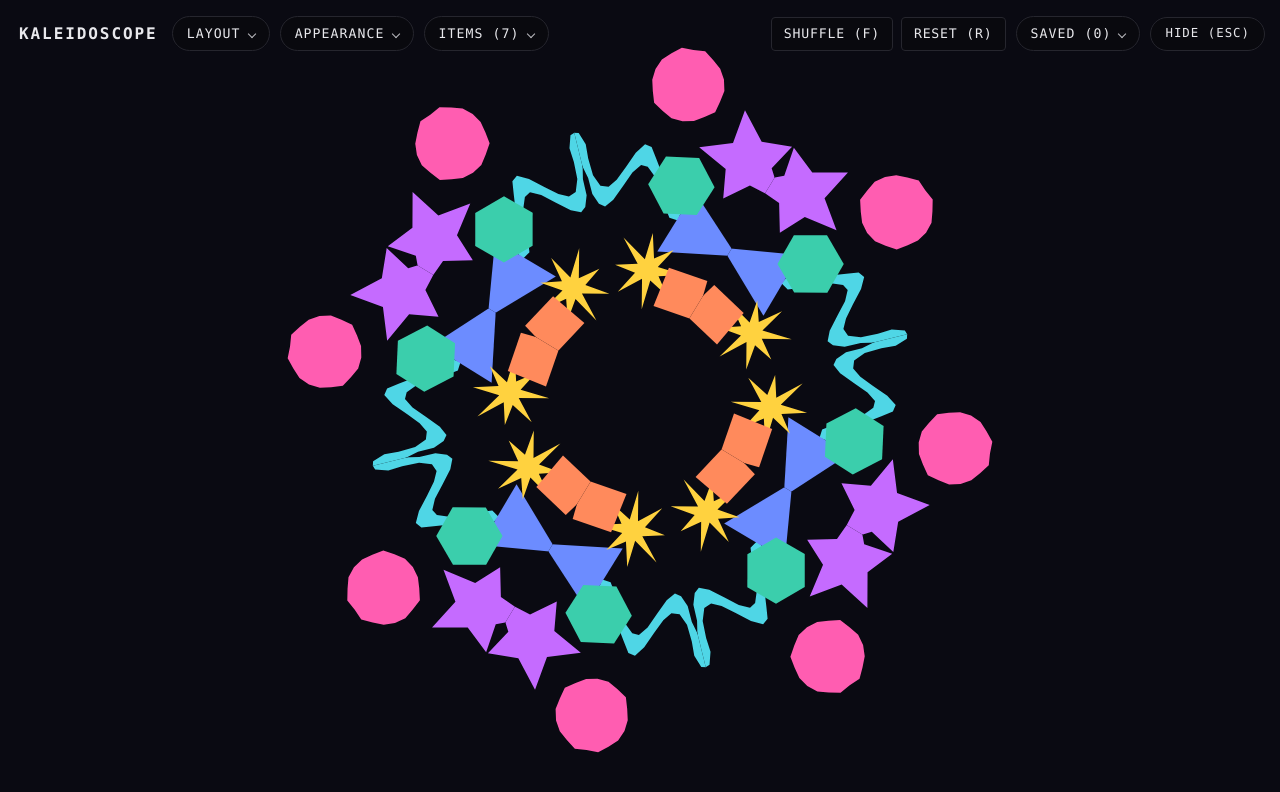
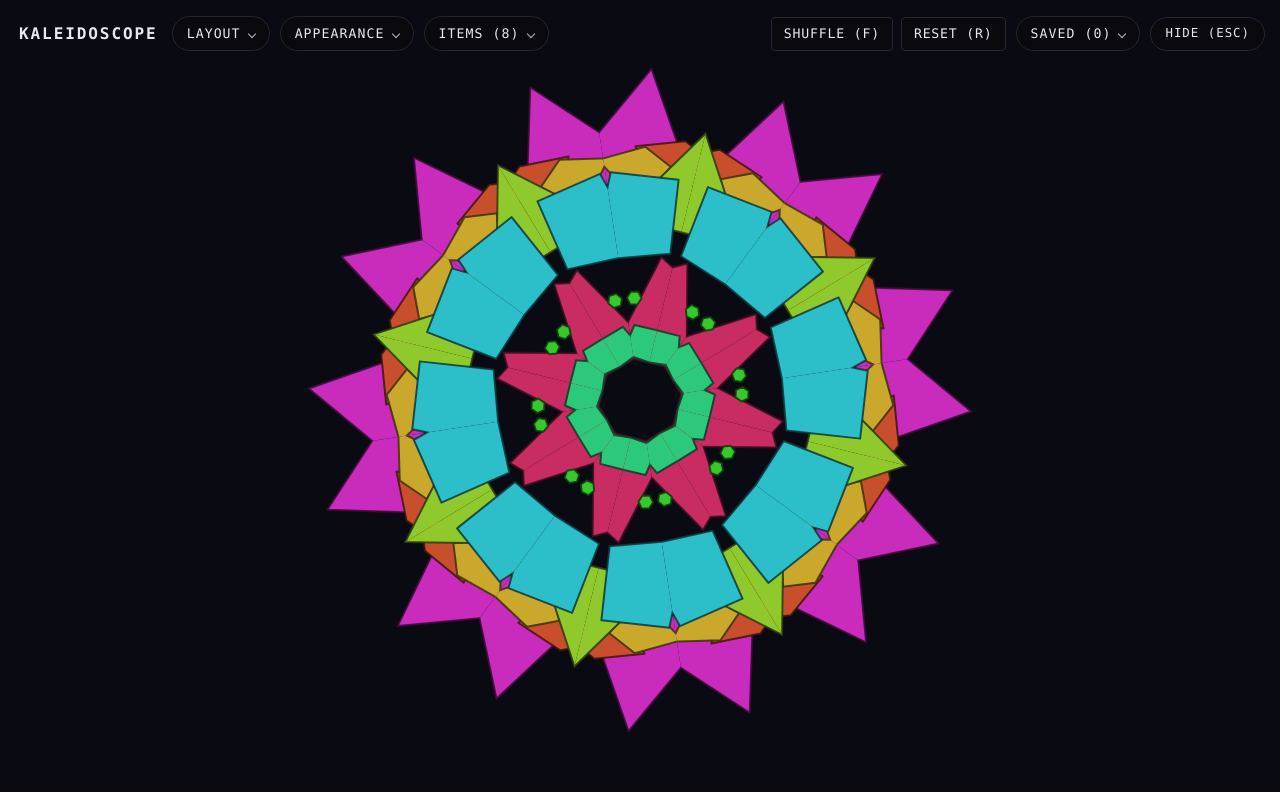
Before and after one commit to tjheffner/heffdotdev, a SvelteKit app: page /playground/kaleidoscope in a window 1280 px wide. Shown: the top 792 px of the page. Built offline with nearby package versions, Linux system fonts and the light colour scheme.

Commit message:
update defaults

```diff
--- a/src/routes/(main)/about/+page.svelte
+++ b/src/routes/(main)/about/+page.svelte
@@ -32,7 +32,7 @@
       <p>
         it is built with <a href="https://svelte.dev/docs/kit/introduction" target="_blank">sveltekit</a>.
         the codebase is <a href="https://github.com/tjheffner/heffdotdev">public on github</a> and hosted via netlify.
-      <a href="/heffdotdev-technical-details">this post</a> explains more about the tools I chose and why.</p>
+      <a href="/heffdotdev-technical-details">this post</a> (and later, <a href="/2025-site-updates">this one</a>) explains more about the tools I chose and why.</p>
     </Details>
 
     <Details title="contact" linked>
--- a/src/routes/(nowrapper)/playground/kaleidoscope/+page.svelte
+++ b/src/routes/(nowrapper)/playground/kaleidoscope/+page.svelte
@@ -50,13 +50,14 @@
 
   // A hand-tuned starting bouquet, so the default scene reads well immediately.
   const DEFAULT_ITEMS: KaleItem[] = [
-    { shape: 'star', u: 0.15, v: 0.72, size: 0.14, color: '#c56bff', rotate: 18, skew: 0.12, warp: 0.18, twist: 0.1, seed: 101, open: false },
-    { shape: 'circle', u: 0.5, v: 0.9, size: 0.1, color: '#ff5db1', rotate: 0, skew: 0, warp: 0.05, twist: 0, seed: 202, open: false },
-    { shape: 'wave', u: 0.78, v: 0.6, size: 0.16, color: '#4fd6e6', rotate: 120, skew: 0.2, warp: 0.1, twist: -0.2, seed: 303, open: false },
-    { shape: 'triangle', u: 0.3, v: 0.45, size: 0.12, color: '#6c8cff', rotate: 200, skew: -0.1, warp: 0.2, twist: 0.15, seed: 404, open: false },
-    { shape: 'burst', u: 0.62, v: 0.3, size: 0.1, color: '#ffd23f', rotate: 40, skew: 0, warp: 0.15, twist: 0, seed: 505, open: false },
-    { shape: 'hexagon', u: 0.45, v: 0.58, size: 0.09, color: '#3bceac', rotate: 15, skew: 0.15, warp: 0, twist: 0.1, seed: 606, open: false },
-    { shape: 'diamond', u: 0.22, v: 0.25, size: 0.08, color: '#ff8a5c', rotate: 60, skew: 0.1, warp: 0.1, twist: -0.1, seed: 707, open: false }
+    { shape: 'triangle', u: 0.567, v: 0.672, size: 0.187, color: '#c92cbc', rotate: 224, skew: -0.32, warp: 0.53, twist: -0.35, seed: 40598, open: false },
+    { shape: 'shard', u: 0.207, v: 0.127, size: 0.161, color: '#c92c63', rotate: 28, skew: -0.57, warp: 0.06, twist: -0.47, seed: 23712, open: false },
+    { shape: 'shard', u: 0.262, v: 0.652, size: 0.1, color: '#c94f2c', rotate: 192, skew: 0.28, warp: 0.38, twist: 0.45, seed: 11166, open: false },
+    { shape: 'shard', u: 0.628, v: 0.623, size: 0.116, color: '#c9a82c', rotate: 306, skew: 0.39, warp: 0.38, twist: -0.46, seed: 29991, open: false },
+    { shape: 'triangle', u: 0.204, v: 0.506, size: 0.178, color: '#90c92c', rotate: 67, skew: -0.14, warp: 0.4, twist: -0.16, seed: 14471, open: false },
+    { shape: 'hexagon', u: 0.758, v: 0.209, size: 0.02, color: '#37c92c', rotate: 212, skew: -0.28, warp: 0.05, twist: 0.15, seed: 9699, open: false },
+    { shape: 'diamond', u: 0.396, v: 0.07, size: 0.07, color: '#2cc97a', rotate: 229, skew: 0.26, warp: 0.13, twist: 0.06, seed: 8006, open: false },
+    { shape: 'diamond', u: 0.593, v: 0.476, size: 0.125, color: '#2cbec9', rotate: 200, skew: -0.59, warp: 0.57, twist: -0.11, seed: 12334, open: false }
   ];
   const cloneItems = (arr: KaleItem[]) => arr.map((it) => ({ ...it }));
 
@@ -64,20 +65,20 @@
   const DEFAULTS = {
     bg: '#0a0a12',
     transparent: false,
-    hue: 280,
-    hueSpread: 160,
-    sat: 74,
-    light: 56,
+    hue: 305,
+    hueSpread: 239,
+    sat: 64,
+    light: 48,
     colorMode: 'spectrum' as KaleColorMode,
     customColors: ['#ff6b35', '#ffd23f', '#3bceac', '#0ead69', '#540d6e'],
-    stroke: 0,
-    outlineColor: '#000000',
+    stroke: 2,
+    outlineColor: '#4566dd',
     strokeMatch: true,
     mode: 'radial' as KaleMode,
-    segments: 8,
-    spin: 0.12, // a slow default drift so the scene reads as alive on load
-    animate: 0,
-    zoom: 1
+    segments: 16,
+    spin: -0.12, // a slow default drift so the scene reads as alive on load
+    animate: 0.53, // segment shapes breathe on load
+    zoom: 1.0
   };
 
   // --- state --------------------------------------------------------------
```
